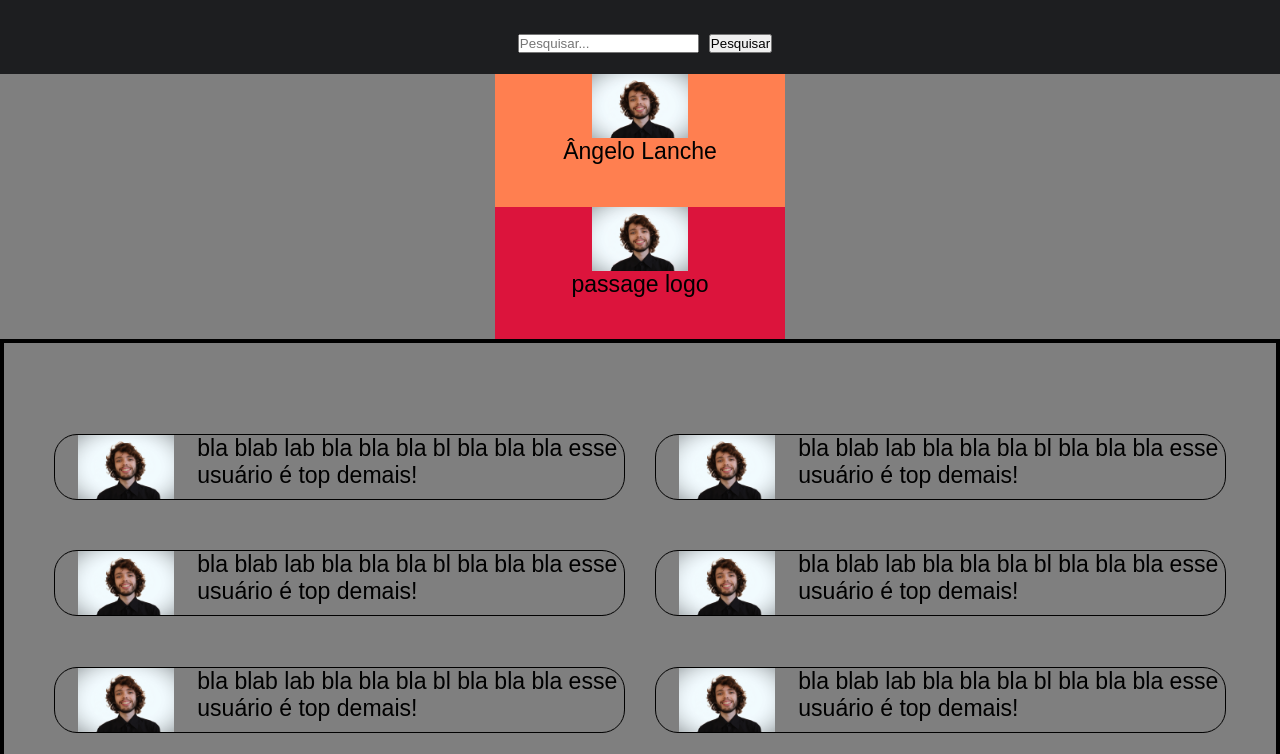
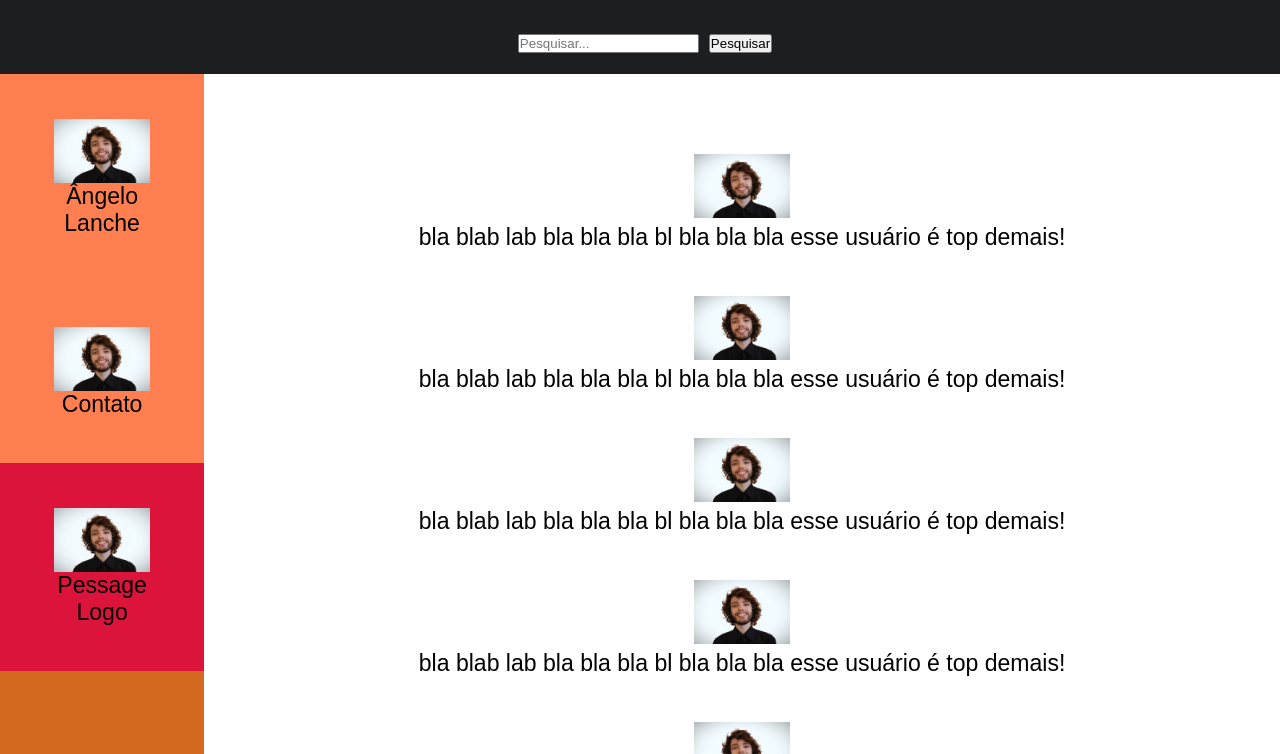
Before and after one commit to AngeloLanch/pirahub, a website: page index.html in a window 1280 px wide. Shown: the part 198-952 px from the top of the page. Drawn offline with Linux system fonts and the light colour scheme.

Commit message:
contentBox and Aside restructuration to mobile first

```diff
--- a/index.html
+++ b/index.html
@@ -9,9 +9,9 @@
     <body>
         <main>
             <header class="header">
-                <section class="brandBox">
+                <div class="brandBox">
                     <img src="./img/mg-girl.jpg"/>
-                </section>
+                </div>
                 <section class="searchBox">
                     <div class="filters">
                         <div class="filterName">
@@ -55,18 +55,8 @@
                 </section>
             </header>
             <section class="contentBox">
-                <aside class="authorBox">
-                    <section class="companyInfo">
-                        <img src="./img/perfil.png"/>
-                        <p>Ângelo Lanche</p>
-                    </section>
-                    <section class="authorInfo">
-                        <img src="img/perfil.png" />
-                        <p>passage logo</p>
-                    </section>
-                </aside>
-                <div class="usersBox">
-                    <div>
+                <section class="resultsBox">
+                    <div class="userBox">
                         <div>
                             <img src="./img/perfil.png"/>
                         </div>
@@ -75,7 +65,7 @@
                         </div>
                     </div>
 
-                    <div>
+                    <div class="userBox">
                         <div>
                             <img src="./img/perfil.png"/>
                         </div>
@@ -84,7 +74,7 @@
                         </div>
                     </div>
 
-                    <div>
+                    <div class="userBox">
                         <div>
                             <img src="./img/perfil.png"/>
                         </div>
@@ -93,7 +83,7 @@
                         </div>
                     </div>
 
-                    <div>
+                    <div class="userBox">
                         <div>
                             <img src="./img/perfil.png"/>
                         </div>
@@ -102,7 +92,7 @@
                         </div>
                     </div>
 
-                    <div>
+                    <div class="userBox">
                         <div>
                             <img src="./img/perfil.png"/>
                         </div>
@@ -111,7 +101,7 @@
                         </div>
                     </div>
 
-                    <div>
+                    <div class="userBox">
                         <div>
                             <img src="./img/perfil.png"/>
                         </div>
@@ -120,7 +110,16 @@
                         </div>
                     </div>
 
-                    <div>
+                    <div class="userBox">
+                        <div>
+                            <img src="./img/perfil.png"/>
+                        </div>
+                        <div>
+                            <p>bla blab lab bla bla bla bl bla bla bla esse usuário é top demais! bla blab lab bla bla bla bl bla bla bla esse usuário é top demais! bla blab lab bla bla bla bl bla bla bla esse usuário é top demais! bla blab lab bla bla bla bl bla bla bla esse usuário é top demais!</p>
+                        </div>
+                    </div>
+
+                    <div class="userBox">
                         <div>
                             <img src="./img/perfil.png"/>
                         </div>
@@ -128,7 +127,57 @@
                             <p>bla blab lab bla bla bla bl bla bla bla esse usuário é top demais! </p>
                         </div>
                     </div>
-                </div>
+
+                    <div class="userBox">
+                        <div>
+                            <img src="./img/perfil.png"/>
+                        </div>
+                        <div>
+                            <p>bla blab lab bla bla bla bl bla bla bla esse usuário é top demais! </p>
+                        </div>
+                    </div>
+
+                    <div class="userBox">
+                        <div>
+                            <img src="./img/perfil.png"/>
+                        </div>
+                        <div>
+                            <p>bla blab lab bla bla bla bl bla bla bla esse usuário é top demais! </p>
+                        </div>
+                    </div>
+
+                    <div class="userBox">
+                        <div>
+                            <img src="./img/perfil.png"/>
+                        </div>
+                        <div>
+                            <p>bla blab lab bla bla bla bl bla bla bla esse usuário é top demais! </p>
+                        </div>
+                    </div>
+
+                    <div class="userBox">
+                        <div>
+                            <img src="./img/perfil.png"/>
+                        </div>
+                        <div>
+                            <p>bla blab lab bla bla bla bl bla bla bla esse usuário é top demais! </p>
+                        </div>
+                    </div>
+                </section>
+                <aside class="authorBox">
+                    <div class="companyInfo">
+                        <img src="./img/perfil.png"/>
+                        <p>Ângelo Lanche</p>
+                    </div>
+                    <div class="companyInfo">
+                        <img src="./img/perfil.png"/>
+                        <p>Contato</p>
+                    </div>
+                    <div class="authorInfo">
+                        <img src="img/perfil.png" />
+                        <p>Pessage Logo</p>
+                    </div>
+                </aside>
             </section>
         </main>
 
--- a/style.css
+++ b/style.css
@@ -57,11 +57,8 @@ img {
 }
 
 .contentBox {
-    background: #7F7F7F;
-    height: 100vh;
     display: flex;
-    justify-content: center;
-    flex-wrap: wrap;
+    flex-direction: column;
 }
 
 .authorBox {
@@ -70,10 +67,11 @@ img {
     flex-wrap: wrap;
 }
 
-.authorBox section {
+.authorBox > div {
     display: flex;
     flex-direction: column;
     width: 100%;
+    padding: 45px;
     text-align: center;
 }
 
@@ -85,27 +83,43 @@ img {
     background: crimson;
 }
 
-.usersBox {
-    border: 4px solid black;
+.resultsBox {
     margin: 0 auto;
-    padding: 80px 50px 10px;
-    display: grid;
-    grid-template-columns: 1fr 1fr;
-    gap: 30px;
-    align-items: center;
+    padding: 80px 10px 10px;
+    display: flex;
+    flex-direction: column;
+    width: 100%;
 }
 
-.usersBox > div {
-    display: grid;
-    grid-template-columns: 1fr 3fr;
-    border: 1px solid black;
-    border-radius: 1em;
-    overflow: hidden;
+.userBox {
+    display: flex;
+    flex-direction: column;
+    text-align: center;
+    margin-bottom: 45px;
+    padding: 0 15px;
+    /* overflow: hidden; */
 }
 
-.usersBox > div img {
-    display: block;
+.userBox img {
+    margin: 0;
 }
 
-.usersBox > div p {
+@media (min-width: 1000px) {
+    .authorBox {
+        display: block;
+    }
+    .contentBox {
+        flex-direction: initial;
+    }
+
+    .resultsBox {
+        display: block;
+        order: 2;
+    }
 }
+
+@media (min-width: 550px) and (max-width: 1000px) {
+    .authorBox {
+        flex-wrap: nowrap;
+    }
+}
```
